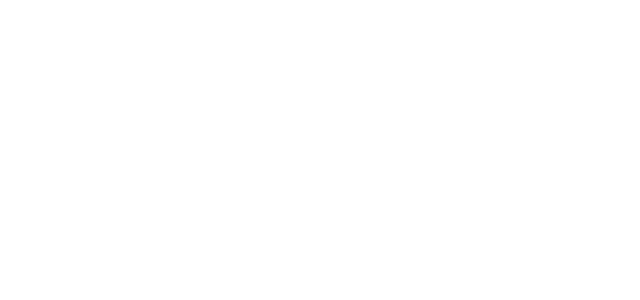
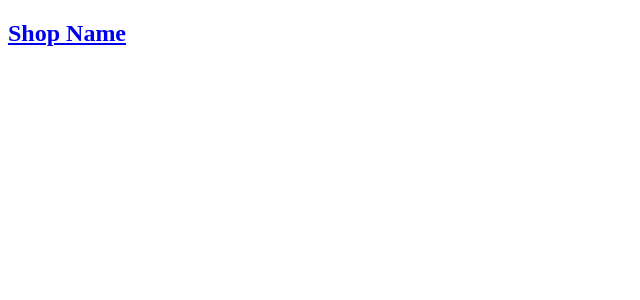
Before and after one commit to lam-garr/my-shop, a React (Create React App) app: page / in a window 1280 px wide. Shown: the top 300 px of the page, without its empty margins (0-640 px from the left). Built offline with nearby package versions, Linux system fonts and the light colour scheme.

Commit message:
Update nav

```diff
--- a/src/components/Nav.tsx
+++ b/src/components/Nav.tsx
@@ -1,10 +1,16 @@
 import React from 'react';
+import {Link} from 'react-router-dom';
 import '../styles/Nav.css';
 
 function Nav(){
     return(
         <nav className = "nav-bar">
             <div className='nav-container'>
+                <div className='nav-logo'>
+                    <Link to='/'>
+                        <h1>Shop Name</h1>
+                    </Link>
+                </div>
             </div>
         </nav>
     )
```
